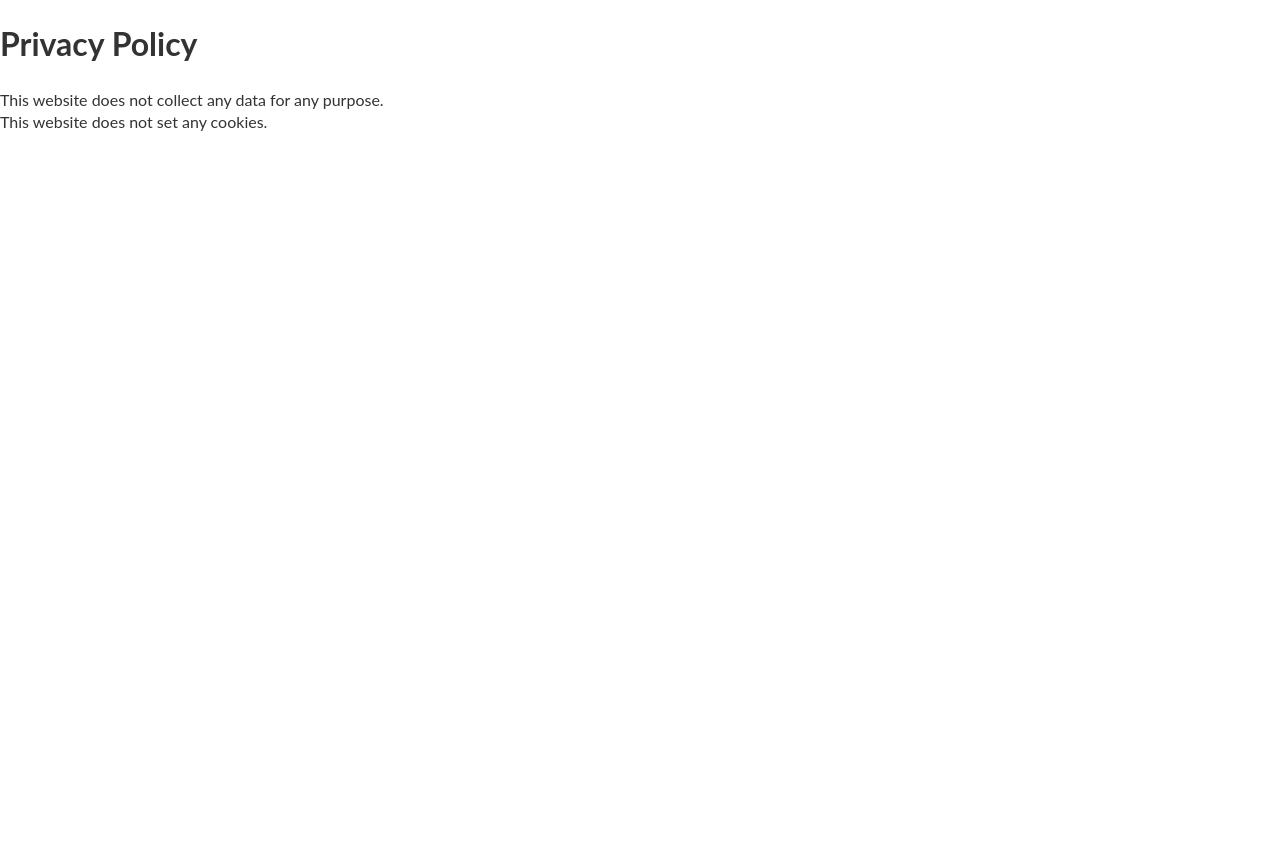
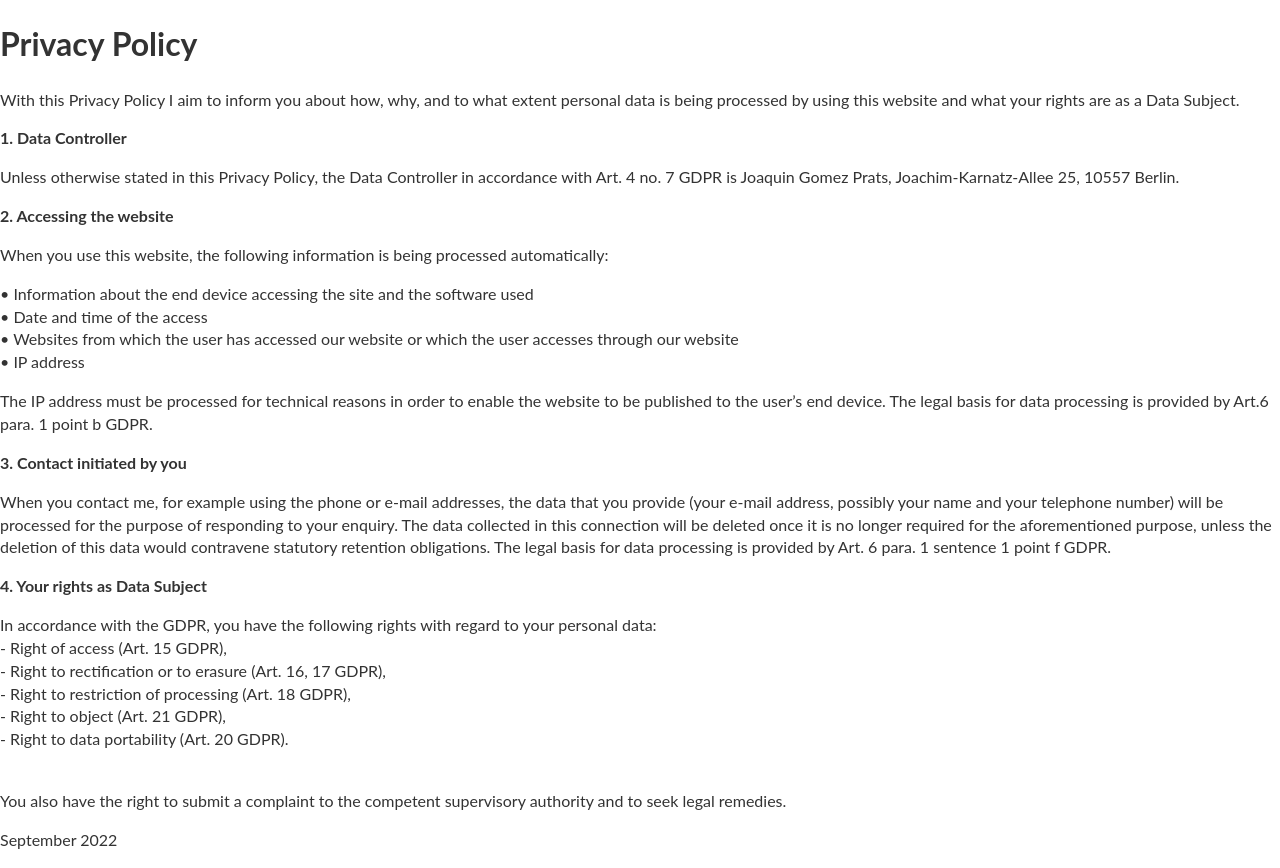
Before and after one commit to slovanos/slovanos.github.io, a plain HTML site: page privacy.html in a window 1280 px wide. Before the commit the page ends 800 px from the top, so only its background shows below. Drawn offline with Linux system fonts and the light colour scheme.

Commit message:
privacy policy

```diff
--- a/privacy.html
+++ b/privacy.html
@@ -16,8 +16,41 @@
 
 	<h1>Privacy Policy</h1>
 
-	This website does not collect any data for any purpose.
-  <br>This website does not set any cookies.
+  <p>With this Privacy Policy I aim to inform you about how, why, and to what extent personal data is being processed by using this website and what your rights are as a Data Subject.</p>
+
+  <p><strong>1. Data Controller</strong></p>
+  <p>Unless otherwise stated in this Privacy Policy, the Data Controller in accordance with Art. 4 no. 7 GDPR is Joaquin Gomez Prats, Joachim-Karnatz-Allee 25, 10557 Berlin.</p>
+
+  <p><strong>2. Accessing the website</strong></p>
+  <p>When you use this website, the following information is being processed automatically:</p>
+
+  <p>&bull; Information about the end device accessing the site and the software used<br />
+    &bull; Date and time of the access<br />
+    &bull; Websites from which the user has accessed our website or which the user accesses through our website<br />
+    &bull; IP address
+  </p>
+
+  <p>The IP address must be processed for technical reasons in order to enable the website to be published to the user&rsquo;s end device. The legal basis for data processing is provided by Art.6 para. 1 point b GDPR.</p>
+
+  <p><strong>3. Contact initiated by you</strong></p>
+
+  <p>When you contact me, for example using the phone or e-mail addresses, the data that you provide (your e-mail address, possibly your name and your telephone number) will be processed for the purpose of responding to your enquiry. The data collected in this connection will be deleted once it is no longer required for the aforementioned purpose, unless the deletion of this data would contravene statutory retention obligations. The legal basis for data processing is provided by Art. 6 para. 1 sentence 1 point f GDPR.</p>
+
+  <p><strong>4. Your rights as Data Subject</strong></p>
+
+  <p>In accordance with the GDPR, you have the following rights with regard to your personal data:<br />
+
+    - Right of access (Art. 15 GDPR),<br />
+    - Right to rectification or to erasure (Art. 16, 17 GDPR),<br />
+    - Right to restriction of processing (Art. 18 GDPR),<br />
+    - Right to object (Art. 21 GDPR),<br />
+    - Right to data portability (Art. 20 GDPR).
+  </p>
+
+
+  <p><br>You also have the right to submit a complaint to the competent supervisory authority and to seek legal remedies.</p>
+
+  <p>September 2022</p>
 
 </body>
 
```
Lines whose indentation alone changed are shown as unchanged.
